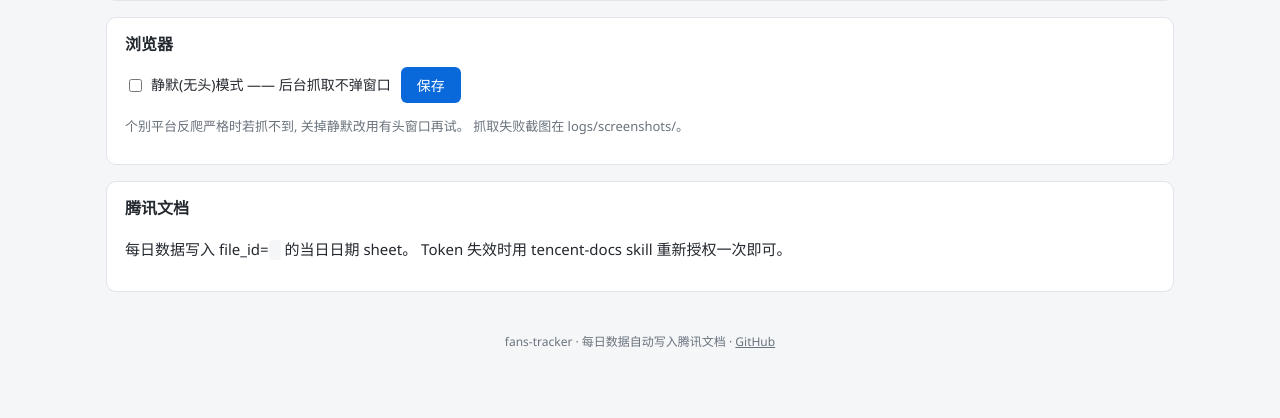
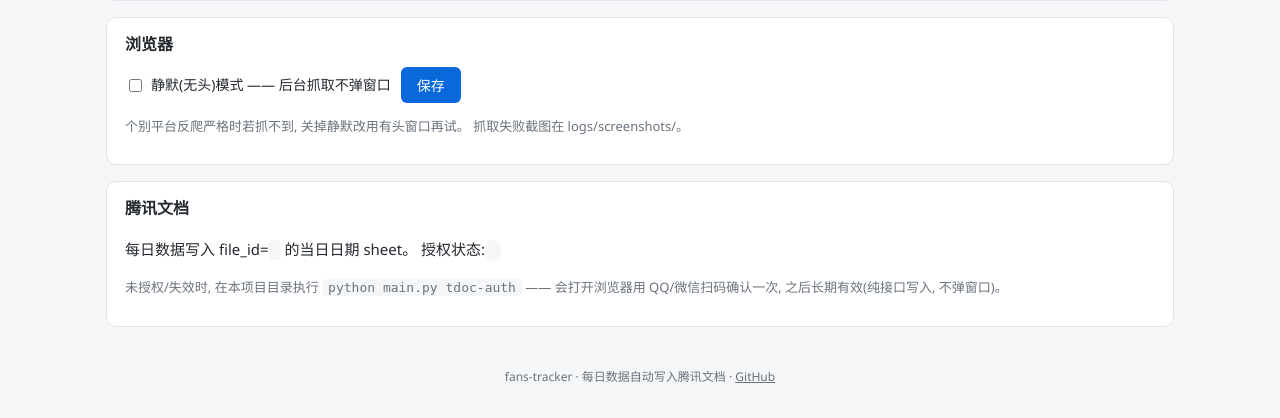
Before and after one commit to 1375692655hzh/fans-tracker, a Flask app: page /settings in a window 1280 px wide. Shown: the part 382-800 px from the top of the page. Run offline with Flask 3, Linux system fonts and the light colour scheme; data that the repository does not hold is empty.

Commit message:
新用户上手: tdoc-auth自助授权命令 + setup授权/镜像兜底步骤 + 控制台登录命令动态提示 + README环境要求/FAQ

```diff
--- a/main.py
+++ b/main.py
@@ -258,6 +258,7 @@
               + ", ".join(s.get("sheet_name", "?") for s in sheets[:15]))
     except tdoc.TDocError as e:
         print(f"  Token/写入不可用: {e}")
+        print("  → 执行 python main.py tdoc-auth 扫码授权一次即可")
 
 
 def login(platform: str) -> int:
@@ -286,7 +287,8 @@
 
 
 def setup() -> int:
-    """新用户一键初始化: 依赖检查 → 浏览器内核 → 计划任务 → 桌面快捷方式。"""
+    """新用户一键初始化: 依赖检查 → 浏览器内核 → 计划任务 → 授权 → 快捷方式。"""
+    import subprocess
     import tasks
     ok_all = True
 
@@ -300,8 +302,12 @@
             missing.append(pkg)
     if missing:
         print(f"   缺少: {', '.join(missing)} → pip install…")
-        import subprocess
         r = subprocess.run([sys.executable, "-m", "pip", "install", *missing])
+        if r.returncode != 0:            # 国内网络兜底: 清华镜像
+            print("   默认源失败, 换清华镜像重试…")
+            r = subprocess.run(
+                [sys.executable, "-m", "pip", "install", *missing,
+                 "-i", "https://pypi.tuna.tsinghua.edu.cn/simple"])
         ok_all &= (r.returncode == 0)
     else:
         print("   ✓ 齐全")
@@ -314,9 +320,16 @@
         print("   ✓ 就绪")
     except Exception:
         print("   缺内核 → playwright install chromium…")
-        import subprocess
+        import os
         r = subprocess.run([sys.executable, "-m", "playwright", "install",
                             "chromium"])
+        if r.returncode != 0:            # 国内下载兜底: npmmirror
+            print("   默认源失败, 换 npmmirror 镜像重试…")
+            env = {**os.environ, "PLAYWRIGHT_DOWNLOAD_HOST":
+                   "https://npmmirror.com/mirrors/playwright"}
+            r = subprocess.run(
+                [sys.executable, "-m", "playwright", "install", "chromium"],
+                env=env)
         ok_all &= (r.returncode == 0)
 
     print("3) 注册计划任务(时间读 settings.yaml schedule)…")
@@ -325,7 +338,22 @@
                                         sc.get("minute", 0),
                                         sc.get("enabled", True)))
 
-    print("4) 创建桌面快捷方式…")
+    print("4) 腾讯文档授权…")
+    import tdoc
+    if tdoc.load_token():
+        print("    ✓ Token 已存在(不用再授权)")
+    else:
+        print("    需要一次性扫码授权(弹浏览器, QQ/微信确认, 之后长期有效)")
+        try:
+            ans = input("    现在开始授权? [回车=是 / n=稍后] ").strip().lower()
+        except EOFError:
+            ans = "n"
+        if ans in ("", "y", "yes"):
+            ok_all &= (tdoc.cli_auth() == 0)
+        else:
+            print("    稍后记得执行: python main.py tdoc-auth")
+
+    print("5) 创建桌面快捷方式…")
     try:
         wcfg = load_settings().get("web") or {}
         link = tasks.create_desktop_shortcut(
@@ -336,9 +364,9 @@
 
     print("\n" + "=" * 46)
     print("完成 ✓  下一步:")
-    print("  python main.py web        # 打开控制台(添加账号/看图表)")
-    print("  python main.py login futu # 富途等需登录平台扫码一次")
-    print("  python main.py crawl      # 手动跑一次全量抓取")
+    print("  python main.py web            # 打开控制台(添加账号/看图表)")
+    print("  python main.py login <平台>   # 富途等需登录平台扫码一次")
+    print("  python main.py crawl          # 手动跑一次全量抓取")
     if not ok_all:
         print("  ⚠ 有步骤失败, 按上面提示处理后重跑 setup")
     return 0 if ok_all else 1
@@ -348,7 +376,7 @@
     parser = argparse.ArgumentParser(description="fans-tracker 多平台粉丝追踪")
     parser.add_argument("cmd", nargs="?", default="crawl",
                         choices=["crawl", "sync", "daily", "login", "probe",
-                                 "status", "web", "setup"])
+                                 "status", "web", "setup", "tdoc-auth"])
     parser.add_argument("--platforms", help="逗号分隔平台过滤, 如 futu,xueqiu")
     parser.add_argument("--no-sync", action="store_true",
                         help="只抓取不写腾讯文档")
@@ -388,6 +416,9 @@
         sys.exit(web())
     if args.cmd == "setup":
         sys.exit(setup())
+    if args.cmd == "tdoc-auth":
+        import tdoc
+        sys.exit(tdoc.cli_auth())
 
 
 if __name__ == "__main__":
--- a/tdoc.py
+++ b/tdoc.py
@@ -47,6 +47,55 @@
     except Exception:
         pass
     return ""
+
+
+def save_token(token: str) -> None:
+    (ROOT / "secret.local.json").write_text(
+        json.dumps({"tdoc_token": token}, ensure_ascii=False, indent=2),
+        encoding="utf-8")
+
+
+# ---------- 用户自助授权(扫码一次, 长期有效) ----------
+
+TOKEN_URL = "https://docs.qq.com/oauth/v2/mcp/token/get"
+AUTH_PAGE = "https://docs.qq.com/scenario/open-claw.html"
+
+
+def cli_auth() -> int:
+    """授权向导: 本地随机 code → 浏览器扫码确认 → 轮询拿 Token 存盘。"""
+    import secrets
+    import time
+    import webbrowser
+    code = secrets.token_hex(8)
+    url = f"{AUTH_PAGE}?nlc=1&authType=1&code={code}&mcp_source=desktop"
+    print("🔑 腾讯文档授权(一次即可, 长期有效)")
+    print("1) 即将打开浏览器, 请用 QQ/微信扫码并确认授权")
+    print(f"   没弹就手动访问:\n   {url}")
+    print("2) 链接 5 分钟内有效; 完成后本窗口自动继续")
+    try:
+        webbrowser.open(url)
+    except Exception:
+        pass
+    for i in range(100):                       # 3s × 100 ≈ 5 分钟
+        time.sleep(3)
+        try:
+            with urllib.request.urlopen(
+                    f"{TOKEN_URL}?code={code}", timeout=15) as r:
+                d = json.loads(r.read().decode("utf-8"))
+        except Exception as e:
+            print(f"❌ 授权失败: token/get 请求失败: {e}")
+            return 1
+        tok = ((d.get("data") or {}).get("token") or d.get("token") or "")
+        if tok:
+            save_token(tok)
+            print("✅ 授权成功, Token 已存 secret.local.json(已 gitignore)")
+            return 0
+        if d.get("error") or d.get("code") in (-1, 1):
+            print("❌ 授权失败:", json.dumps(d, ensure_ascii=False)[:200])
+            return 1
+        print(f"  等待浏览器完成授权… ({(i + 1) * 3}s)")
+    print("❌ 超时。重新运行: python main.py tdoc-auth")
+    return 1
 
 
 class SheetClient:
--- a/webapp/app.py
+++ b/webapp/app.py
@@ -174,8 +174,10 @@
                 if line.startswith("YOUTUBE_API_KEY="):
                     key = line.split("=", 1)[1].strip()
         sched = settings.get("schedule") or {}
+        import tdoc
         return jsonify({
             "youtube_key_set": bool(key), "youtube_key_tail": key[-6:],
+            "tdoc_token_ok": bool(tdoc.load_token()),
             "tdoc_file_id": (settings.get("tdoc") or {}).get("file_id"),
             "headless": bool((settings.get("browser") or {})
                              .get("headless", False)),
--- a/webapp/templates/settings.html
+++ b/webapp/templates/settings.html
@@ -39,7 +39,10 @@
 <div class="card">
   <h3>腾讯文档</h3>
   <p>每日数据写入 file_id=<code id="tdoc-id"></code> 的当日日期 sheet。
-  Token 失效时用 tencent-docs skill 重新授权一次即可。</p>
+  授权状态: <span id="tdoc-token" class="badge"></span></p>
+  <p class="muted">未授权/失效时, 在本项目目录执行
+  <code>python main.py tdoc-auth</code> —— 会打开浏览器用 QQ/微信扫码确认一次,
+  之后长期有效(纯接口写入, 不弹窗口)。</p>
 </div>
 {% endblock %}
 
@@ -55,6 +58,9 @@
   document.getElementById("sc-m").value = s.schedule.minute;
   document.getElementById("hl").checked = s.headless;
   document.getElementById("tdoc-id").textContent = s.tdoc_file_id;
+  const tok = document.getElementById("tdoc-token");
+  tok.textContent = s.tdoc_token_ok ? "已授权 ✓" : "未授权";
+  tok.className = "badge " + (s.tdoc_token_ok ? "ok" : "warn");
   document.getElementById("task-state").textContent =
     s.task.registered ? "Windows 计划任务已注册: " + s.task.raw
                       : "计划任务未注册(保存下面设置即可注册)";
```
Also changed, not shown: webapp/templates/accounts.html (+11 -2 lines), README.md, 1 other file.
